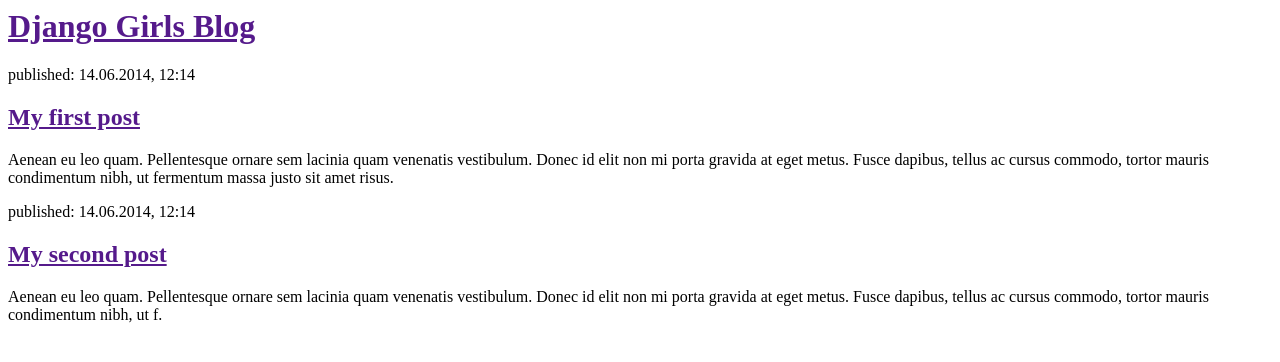
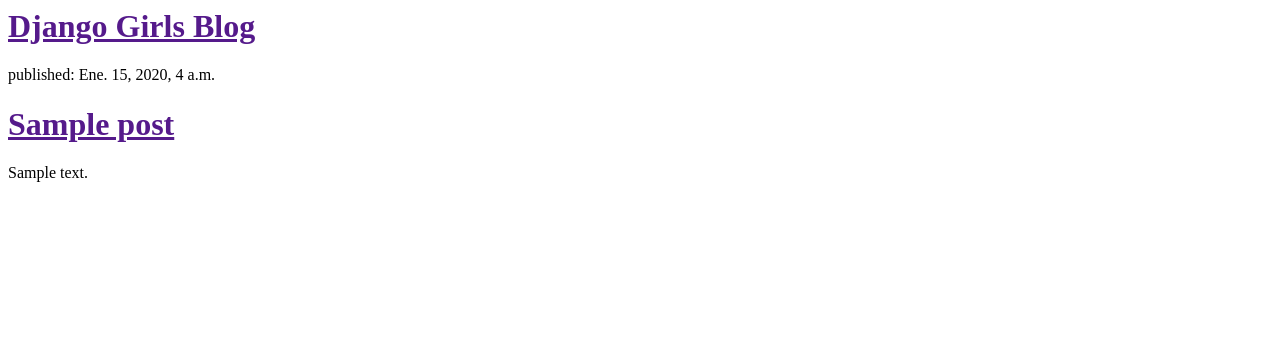
Before and after one commit to jahir8a/remakepricphmadjango, a Django app: template blog/templates/blog/post_list.html in a window 1280 px wide. Shown: the top 362 px of the page. Run offline with Django 3.2, Linux system fonts and the light colour scheme; the template is opened without the code that fills it: values that come from a table or form of the project are taken from there, others are empty; tables that the repository leaves empty hold one stand-in row (values such as "Sample post").

Commit message:
modificada la plantilla para presentar las variablen y datos

```diff
--- a/blog/templates/blog/post_list.html
+++ b/blog/templates/blog/post_list.html
@@ -9,26 +9,12 @@
 		</h1>
 	</div>
 
-	<div>
-		<p>published: 14.06.2014, 12:14</p>
-		<h2>
-			<a href="">My first post</a>
-		</h2>
-		<p>Aenean eu leo quam. Pellentesque ornare sem lacinia quam
-			venenatis vestibulum. Donec id elit non mi porta gravida at eget
-			metus. Fusce dapibus, tellus ac cursus commodo, tortor mauris
-			condimentum nibh, ut fermentum massa justo sit amet risus.</p>
-	</div>
-
-	<div>
-		<p>published: 14.06.2014, 12:14</p>
-		<h2>
-			<a href="">My second post</a>
-		</h2>
-		<p>Aenean eu leo quam. Pellentesque ornare sem lacinia quam
-			venenatis vestibulum. Donec id elit non mi porta gravida at eget
-			metus. Fusce dapibus, tellus ac cursus commodo, tortor mauris
-			condimentum nibh, ut f.</p>
-	</div>
+	{% for post in posts %}
+        <div>
+            <p>published: {{ post.published_date }}</p>
+            <h1><a href="">{{ post.title }}</a></h1>
+            <p>{{ post.text|linebreaksbr }}</p>
+        </div>
+    {% endfor %}
 </body>
 </html>
```
